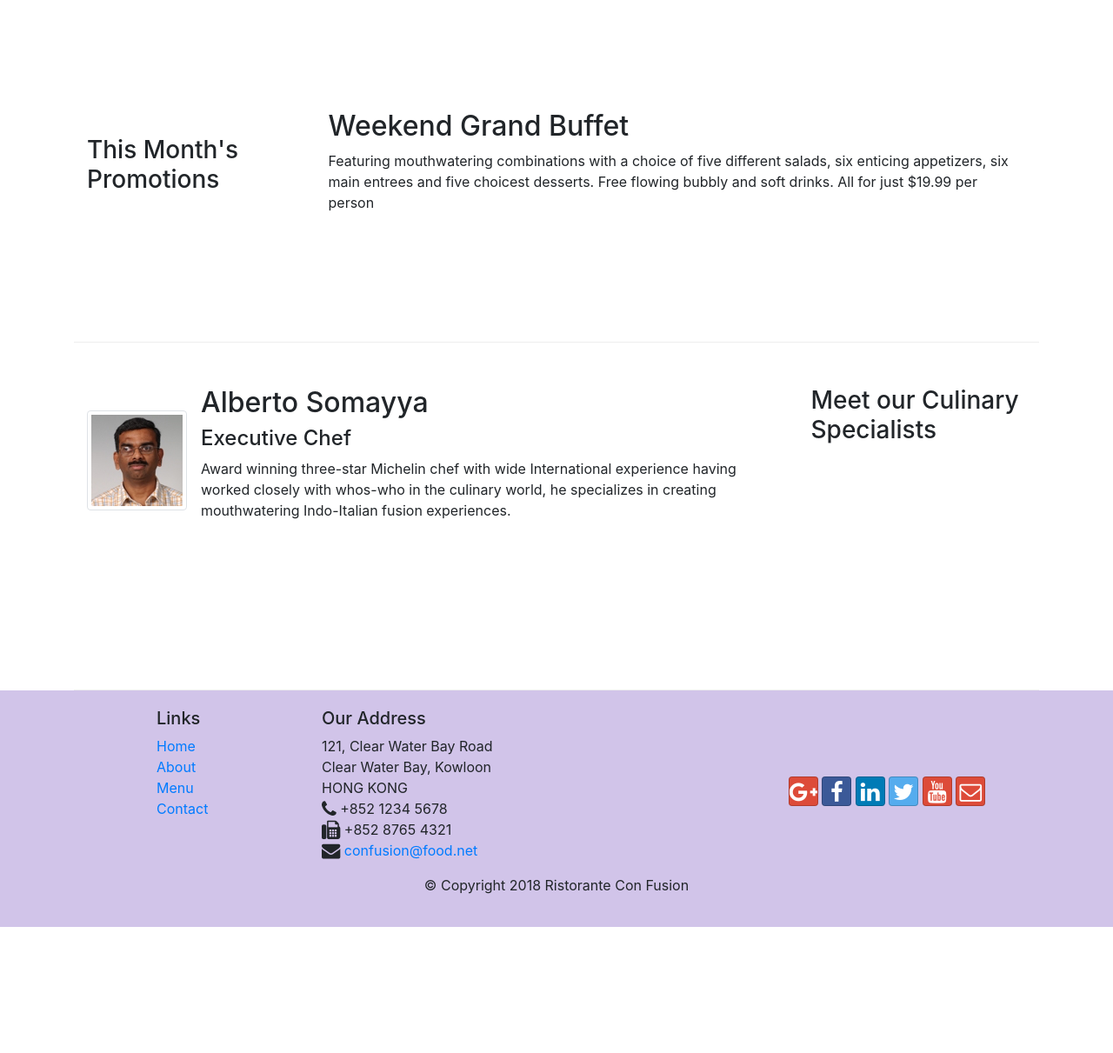
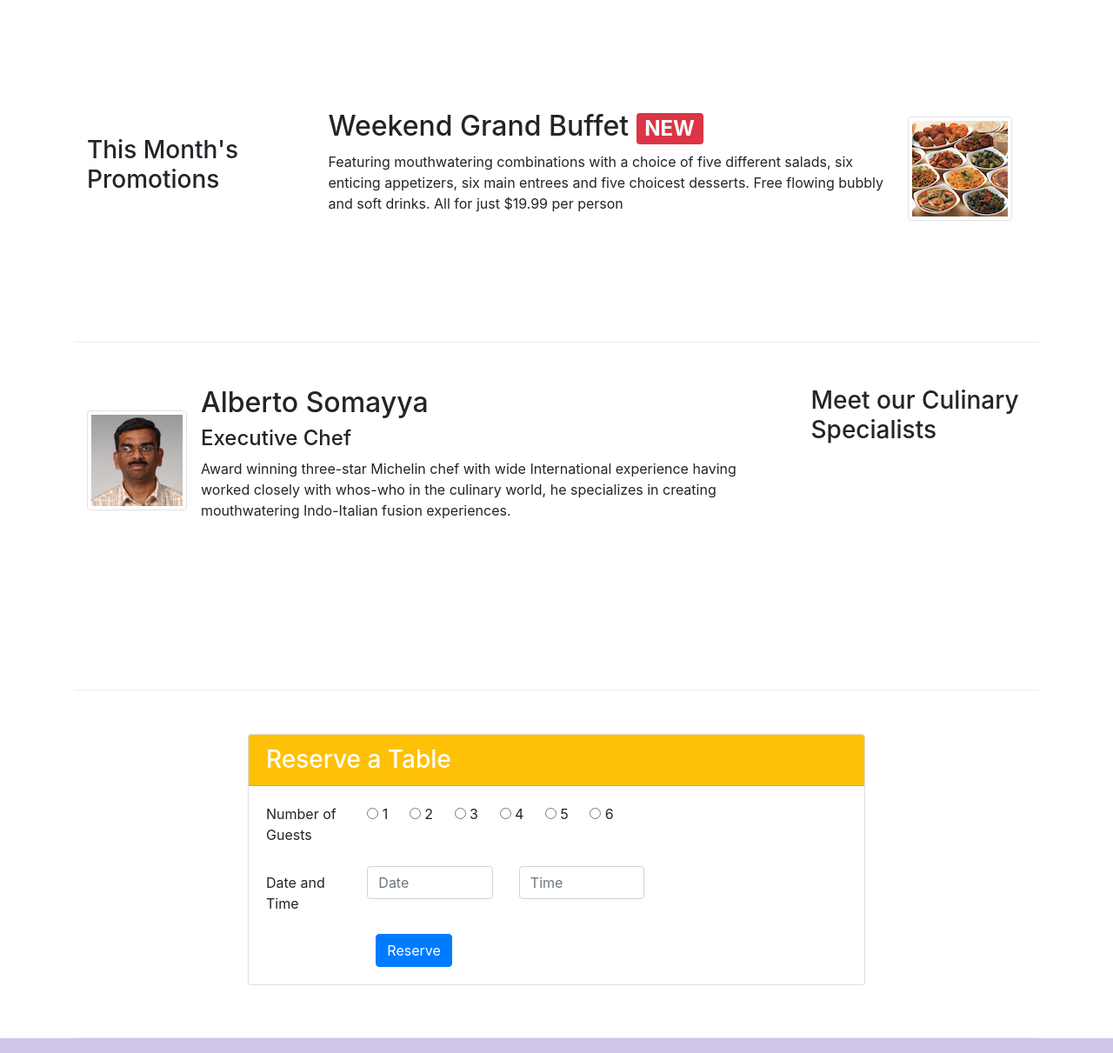
Before and after one commit to mvcman/Bootstrap-navigation, a website: page index.html in a window 1280 px wide. Shown: the part 740-1951 px from the top of the page at 87% size. Before the commit the page ends 1856 px from the top, so only its background shows below. Drawn offline with nearby package versions, Linux system fonts and the light colour scheme.

Commit message:
Assignment completed with card elements

```diff
--- a/css/styles.css
+++ b/css/styles.css
@@ -48,3 +48,10 @@ ul li span {
 .badge {
   margin-right: 15px;
 }
+#reserve {
+  width: 80%;
+  color: black;
+}
+.radio {
+  margin-right: 20px;
+}
--- a/index.html
+++ b/index.html
@@ -42,8 +42,11 @@
                     <h1>Ristorante con Fusion</h1>
                     <p>We take inspiration from the World's best cuisines, and create a unique fusion experience. Our lipsmacking creations will tickle your culinary senses!</p>
                 </div>
-                <div class="col-12 col-sm offset-1 align-self-center">
+                <div class="col-12 col-sm-3 align-self-center">
                     <img src="./img/logo.png" class="img-fluid">
+                </div>
+                <div class="col-12 col-sm-3 align-self-center">
+                    <button class="btn btn-sm btn-warning" type="submit" name="reserve" id="reserve">Reserve Table</button>
                 </div>
             </div>
         </div>
@@ -75,8 +78,16 @@
                 <h3>This Month's Promotions</h3>
             </div>
             <div class="col col-sm col-md">
-                <h2>Weekend Grand Buffet</h2>
-                <p>Featuring mouthwatering combinations with a choice of five different salads, six enticing appetizers, six main entrees and five choicest desserts. Free flowing bubbly and soft drinks. All for just $19.99 per person </p>
+              <div class="media">
+                  <div class="media-body">
+                    <h2>Weekend Grand Buffet <span class="badge badge-danger">NEW</span></h2>
+                    <p>Featuring mouthwatering combinations with a choice of five different salads,
+                       six enticing appetizers, six main entrees and five choicest desserts.
+                      Free flowing bubbly and soft drinks. All for just $19.99 per person </p>
+                  </div>
+                  <img class="d-flex mr-3 img-thumbnail align-self-center"
+                        src="img/buffet.png" alt="Buffet">
+              </div>
             </div>
         </div>
 
@@ -99,6 +110,48 @@
                   </div>
               </div>
             </div>
+        </div>
+
+        <div class="row row-content aling-items-center">
+          <div class="col-sm-8 offset-2">
+              <div class="card">
+                  <h3 class="card-header bg-warning text-white">Reserve a Table</h3>
+                  <div class="card-body">
+                      <form>
+                          <div class="form-group row">
+                            <label class="col-2">Number of Guests</label>
+                            <div class="col-10">
+                              <input type="radio" value="" name="radio">
+                              <label class="form-check-label radio">1</label>
+                              <input type="radio" value="" name="radio">
+                              <label class="form-check-label radio">2</label>
+                              <input type="radio" value="" name="radio">
+                              <label class="form-check-label radio">3</label>
+                              <input type="radio" value="" name="radio">
+                              <label class="form-check-label radio">4</label>
+                              <input type="radio" value="" name="radio">
+                              <label class="form-check-label radio">5</label>
+                              <input type="radio" value="" name="radio">
+                              <label class="form-check-label radio">6</label>
+                            </div>
+                          </div>
+                          <div class="form-group row">
+                            <label for="Date" class="col-2 col-form-label">Date and Time</label>
+                            <div class="col-3">
+                                <input type="text" class="form-control" id="date" name="date" placeholder="Date">
+                            </div>
+                            <div class="col-3">
+                                <input type="text" class="form-control" id="time" name="time" placeholder="Time">
+                            </div>
+                          </div>
+                            <div class="col-10 offset-2">
+                                <button class="btn btn-primary" type="submit" name="reserve">Reserve</button>
+                            </div>
+                          </div>
+                      </form>
+                  </div>
+              </div>
+          </div>
         </div>
     </div>
 
```
